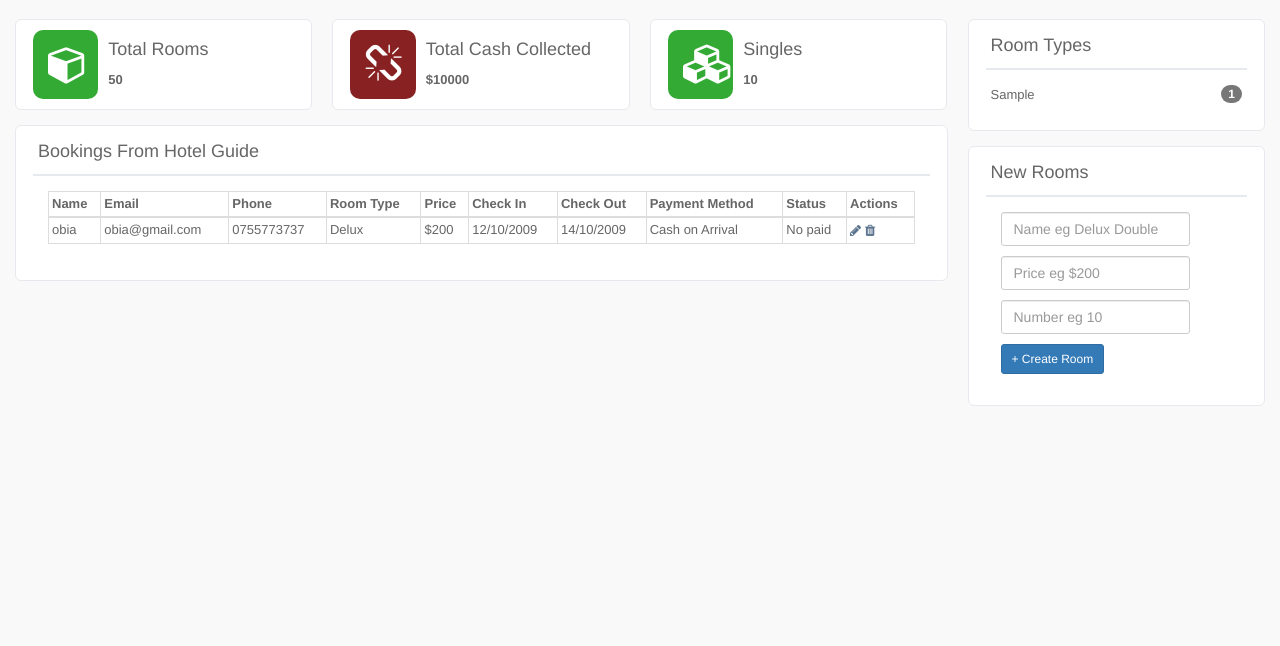
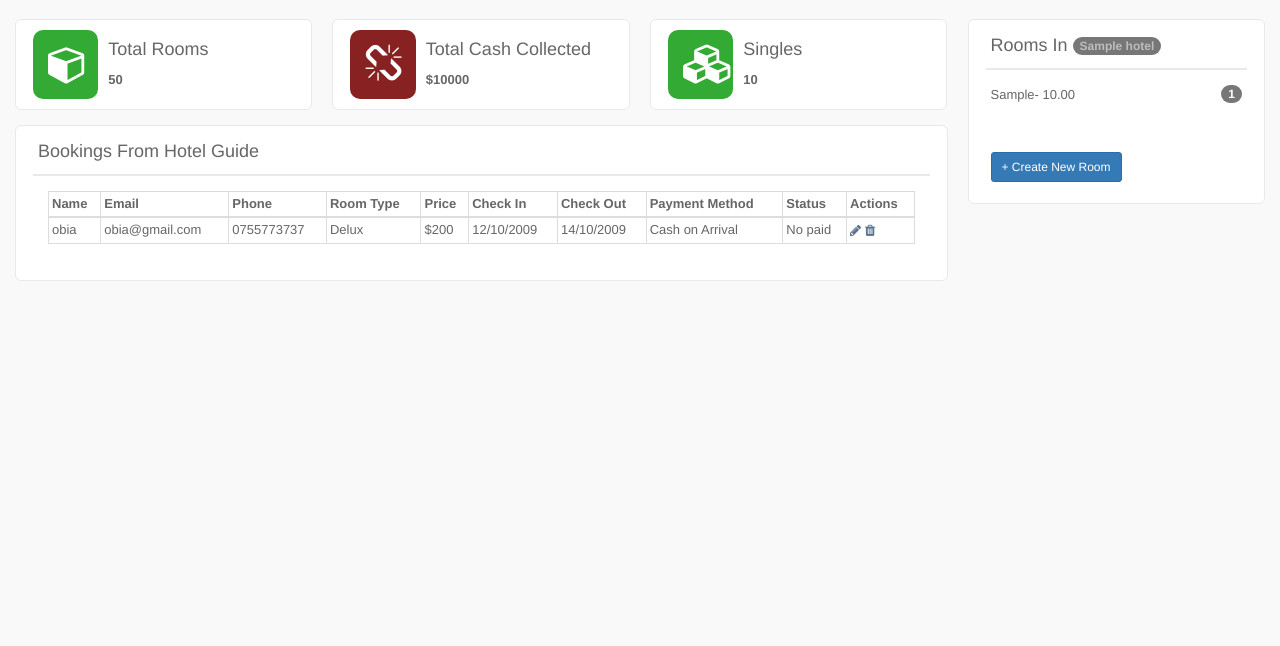
Before and after one commit to obiaw/hotel-booking, a Django app: page /dashboard in a window 1280 px wide. Shown: the part 56-702 px from the top of the page. Run offline with Django 3.2, Linux system fonts and the light colour scheme; a user stored in the database is signed in; tables that the repository leaves empty hold one stand-in row (values such as "Sample post"); some libraries are stand-ins or nearby versions.

Commit message:
news rooms per hotel can now be added

```diff
--- a/hotelguide/settings.py
+++ b/hotelguide/settings.py
@@ -39,6 +39,7 @@ INSTALLED_APPS = [
     'django.contrib.staticfiles',
     'hotels',
     'bookings',
+    'crispy_forms'
 ]
 
 MIDDLEWARE = [
--- a/hotels/admin.py
+++ b/hotels/admin.py
@@ -10,7 +10,7 @@ class RoomsAdmin(admin.ModelAdmin):
 	list_display =('room_type','price','number_available','hotel')
 
 class HotelAdmin(admin.ModelAdmin):
-	list_display = ('name', 'user')
+	list_display = ('name', 'owner')
 
 admin.site.register(Hotel,HotelAdmin)
 admin.site.register(Rooms,RoomsAdmin)
--- a/hotels/models.py
+++ b/hotels/models.py
@@ -1,31 +1,27 @@
+from django.conf import settings
 from django.db import models
 from djmoney.models.fields import MoneyField
-from django.template.defaultfilters import truncatechars
-from django.contrib.auth.models import User
 
 
+class Hotel(models.Model):
+    name = models.CharField("Hotel Name", max_length=100)
+    owner = models.OneToOneField(settings.AUTH_USER_MODEL, on_delete=models.CASCADE)
 
-# Create your models here.
+    class Meta:
+        verbose_name_plural = "Hotels"
 
-class Hotel(models.Model):
-	name = models.CharField("Hotel Name", max_length=100)
-	user = models.ForeignKey(User, on_delete=models.CASCADE)
-	# rooms = models.ForeignKey('Rooms',on_delete=models.CASCADE)
+    def __str__(self):
+        return self.name
 
-	class Meta:
-		verbose_name_plural = "Hotels"
-
-	def __str__(self):
-		return self.name
 
 class Rooms(models.Model):
-	room_type = models.CharField(max_length=100)
-	price = MoneyField(max_digits=65, decimal_places=2, default_currency='USD')
-	number_available = models.IntegerField()
-	hotel = models.ForeignKey("Hotel", on_delete=models.CASCADE)
+    room_type = models.CharField(max_length=100)
+    price = MoneyField(max_digits=65, decimal_places=2, default_currency='USD')
+    number_available = models.IntegerField()
+    hotel = models.ForeignKey(Hotel, on_delete=models.CASCADE)
 
-	class Meta:
-		verbose_name_plural = "Rooms"
+    class Meta:
+        verbose_name_plural = "Rooms"
 
-	def __str__(self):
-		return self.room_type
+    def __str__(self):
+        return self.room_type
--- a/hotels/templates/base.html
+++ b/hotels/templates/base.html
@@ -46,5 +46,6 @@
 
 
     {% include "bottom_js.html" %}
+
   </body>
 </html>
--- a/hotels/templates/dashboard.html
+++ b/hotels/templates/dashboard.html
@@ -31,7 +31,7 @@
                  </div>
 
                  <div class="col-md-4 col-sm-4 col-xs-12">
-                   <div class="x_panel tile  overflow_hidden">
+                   <div class="x_panel tile  overflow_hinewbookdate.hotel_id = dden">
                        <div class="col-md-3" style="background-color:#3a3; padding:15px; border-radius:10px;color:#fff">
                            <i class="fa fa-cubes fa-3x"></i>
                        </div>
@@ -90,7 +90,7 @@
         <div class="col-md-3 col-sm-4 col-xs-12">
              <div class="x_panel tile">
               <div class="x_title">
-                <h2>Room Types {{rooms.hotel__name}}</h2>
+                <h2>Rooms In <span class="badge-info badge">{% if hotel %} {% for h in hotel%}{{h.name}}{% endfor %}{% endif %}</span></h2>
                 <ul class="nav navbar-right panel_toolbox">
 
                 </ul>
@@ -99,13 +99,15 @@
               <div class="x_content">
                  {% if rooms %}
                   {% for room in rooms %}
-                    <p>{{room.room_type}} <span class="badge badge-info pull-right">{{room.number_available}}</span></p>
+                    <p>{{room.room_type}}- {{room.price}}<span class="badge badge-info pull-right">{{room.number_available}}</span></p>
                   {% endfor %}
                   {% endif %}
+                  <br><br>
+                  <a href="{% url 'new_room' %}" class="btn btn-primary btn-sm">+ Create New Room</a>
               </div>
             </div>
 
-              <div class="x_panel tile">
+              <!-- <div class="x_panel tile">
               <div class="x_title">
                 <h2>New Rooms</h2>
                  <span class="badge bg-red right"></span>
@@ -113,23 +115,10 @@
               </div>
               <div class="x_content">
                   <div class="col-xs-10">
-                      <form>
-                        <div class="form-group">
-                          <input type="text" name="roomtype" placeholder="Name eg Delux Double" class="form-control">
-                        </div>
-                         <div class="form-group">
-                          <input type="text" name="price" placeholder="Price eg $200" class="form-control">
-                        </div>
-                         <div class="form-group">
-                          <input type="text" name="number" placeholder="Number eg 10" class="form-control">
-                        </div>
-                         <div class="form-group">
-                          <input type="submit" name="submit" value="+ Create Room" class="btn btn-primary btn-sm">
-                        </div>
-                      </form>
+
                   </div>
               </div>
-            </div>
+            </div> -->
 
             <!--   <div class="x_panel tile ">
               <div class="x_title">
--- a/hotels/urls.py
+++ b/hotels/urls.py
@@ -4,4 +4,5 @@ from . import views
 
 urlpatterns =[
 		path('dashboard',views.home, name="home"),
+		path('dashboard/new_room', views.new_room, name="new_room"),
 		]
--- a/hotels/views.py
+++ b/hotels/views.py
@@ -1,27 +1,34 @@
-from django.shortcuts import render,HttpResponse,get_object_or_404,HttpResponseRedirect
-from .models import Rooms,Hotel
+from django.shortcuts import render, HttpResponse, get_object_or_404, HttpResponseRedirect
+from .models import Rooms, Hotel
 from django.contrib.auth.decorators import login_required
 from .forms import RoomsForm
+
 
 # Create your views here.
 
 @login_required(login_url="dashboard/login/")
 def home(request):
-	# users = request.user
-	##u = request.user
-	hotel = Hotel.objects.all()
-	# hotels =Hotel.objects.filter(user=hotel__user_id).values_list('username', 'email')
-	# rooms = Rooms.objects.filter(hotel= hotel)
-	# rooms= Rooms.objects.get(hotel__user=u, rooms__hotel=hotels, pk=product_pk)
-	rooms =Rooms.objects.filter(hotel__user=request.user)
-	context ={"rooms":rooms}
-	return render(request, 'dashboard.html', context)
+    if request.user:
+        rooms = Rooms.objects.filter(hotel__owner=request.user)
+        hotel = Hotel.objects.filter(owner_id=request.user)
+    context = {"rooms": rooms, "hotel": hotel}
+    return render(request, 'dashboard.html', context)
+
 
 ## adding new rooms per hotel
 
+@login_required(login_url="dashboard/login/")
 def new_room(request):
-	form = RoomsForm(request.POST or None)
-	if form.is_valid():
-		instance = form.save(commit= false)
-		instance.save()
-		return HttpResponseRedirect("home")
+    if request.method == 'POST':
+        form = RoomsForm(request.POST or None)
+        if form.is_valid():
+            instance = form.save(commit=False)
+            rooms = Rooms.objects.filter(hotel__owner=request.user)
+            for r in rooms:
+                instance.hotel_id = r.hotel_id
+            instance.user = request.user
+            instance.save()
+            return HttpResponseRedirect('/dashboard')
+    else:
+        form = RoomsForm()
+    return render(request, 'newroom_form.html', {"form": form})
```
Also changed, not shown: hotels/back.py (added, +85 -0 lines), hotels/forms.py (+12 -9 lines), hotels/templates/newroom_form.html (added, +16 -0 lines), Readme.md, hotels/migrations/0001_initial.py, hotels/migrations/0002_auto_20180429_2255.py (deleted), hotels/migrations/0003_auto_20180429_2259.py (deleted).
